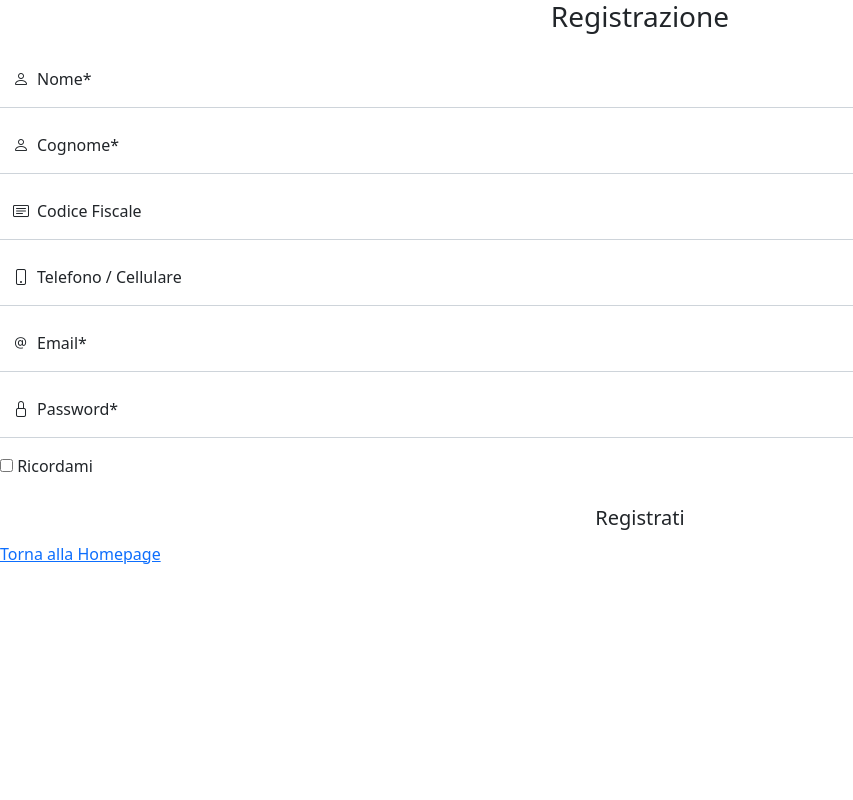
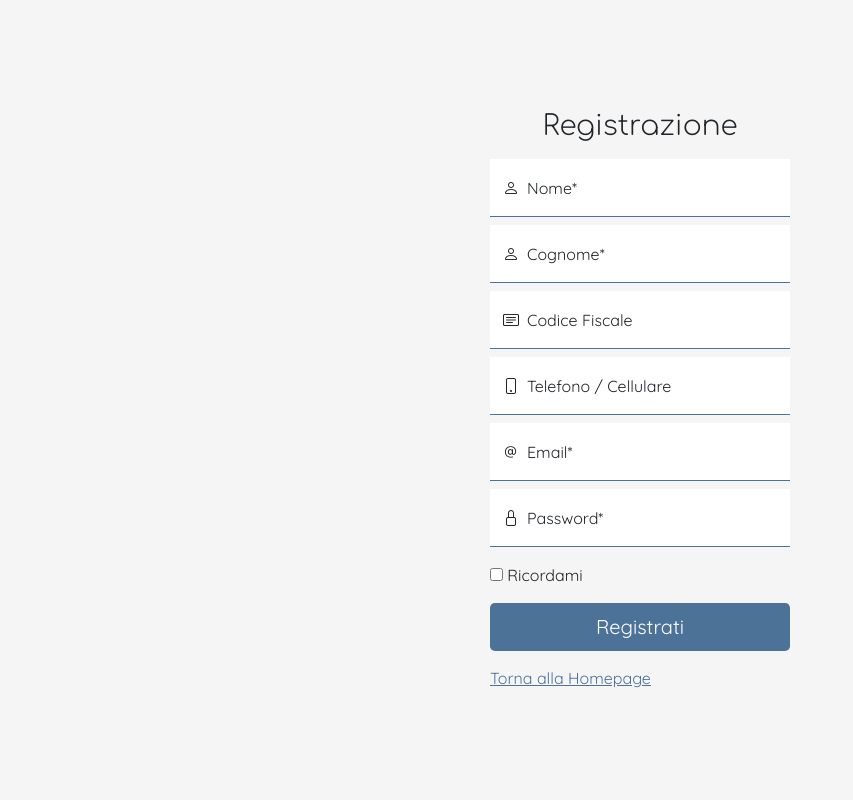
Before and after one commit to elisasimoni/EcoTech, a PHP site: page /registration.php in a window 1280 px wide. Shown: the whole page, without its empty margins (0-853 px from the left). Run offline with PHP 8.4, Linux system fonts and the light colour scheme; some libraries are stand-ins or nearby versions.

Commit message:
Add files via upload

```diff
--- /dev/null
+++ b/progettotw/php/css/style-registration.css
@@ -0,0 +1,61 @@
+/* Google Font per intestazioni */
+@import url('https://fonts.googleapis.com/css2?family=Comfortaa:wght@300&display=swap');
+
+/* Google Font per contenut */
+@import url('https://fonts.googleapis.com/css2?family=Comfortaa:wght@300&family=Quicksand:wght@400&display=swap');
+
+html,body {
+  height: 100%;
+}
+
+body {
+  display: flex;
+  align-items: center;
+  padding-top: 40px;
+  padding-bottom: 40px;
+  background-color: #f5f5f5;
+  font-family: 'Quicksand', sans-serif;
+}
+
+.form-signin {
+  width: 100%;
+  max-width: 330px;
+  padding: 15px;
+  margin: auto;
+}
+
+h1{
+  font-family: 'Comfortaa', cursive;
+}
+
+.form-signin .checkbox {
+  font-weight: 400;
+}
+
+.form-signin .form-floating:focus-within {
+  z-index: 2;
+}
+
+.form-signin input {
+  border-bottom-right-radius: 0;
+  border-bottom-left-radius: 0;
+  border-color: #4d7298;
+}
+
+.buttLog{
+  background-color: #4d7298;
+  color: #fff;
+}
+
+.buttLog:hover{
+  background-color: #77a6b6;
+  color: #fff;
+}
+
+.supporto{
+  padding-top: 5%;
+}
+
+.supporto a{
+  color: #4d7298;
+}
```
Also changed, not shown: progettotw/php/css/chatbot-style.css (line endings or trailing spaces).
